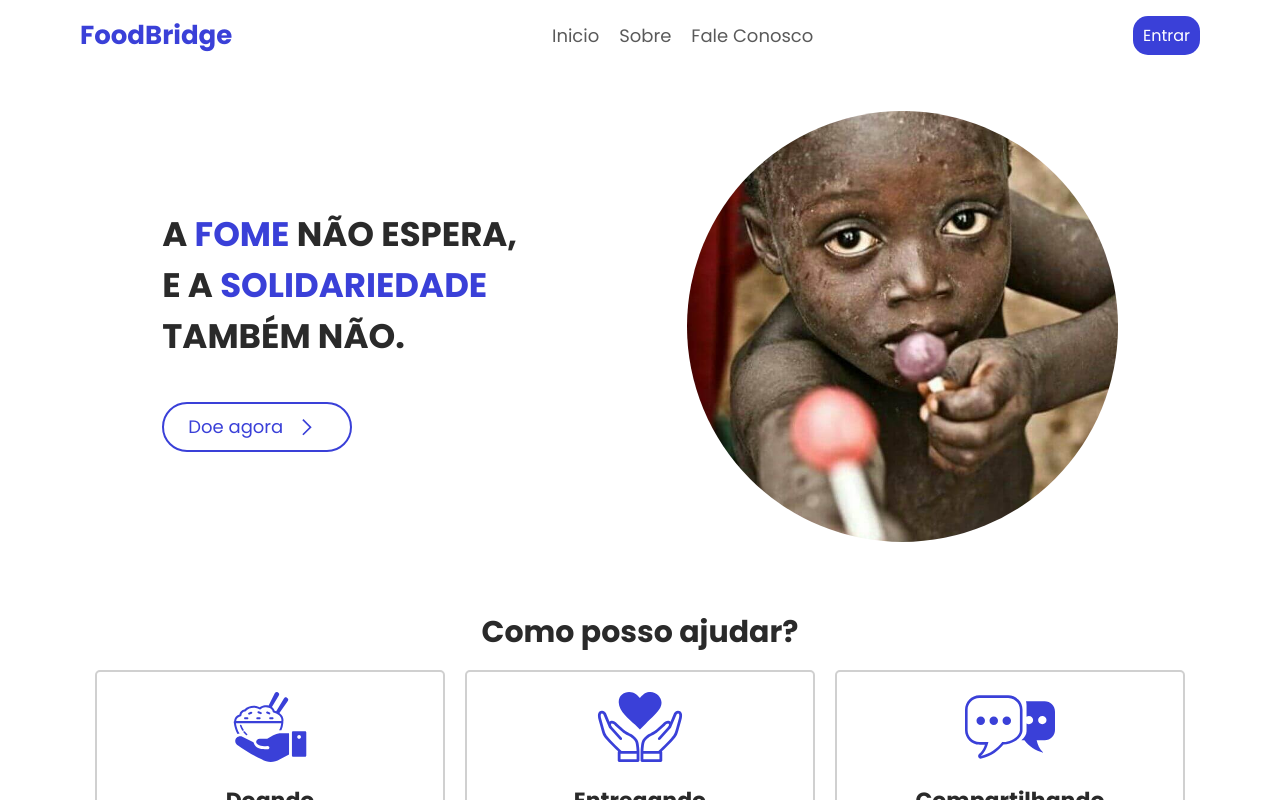
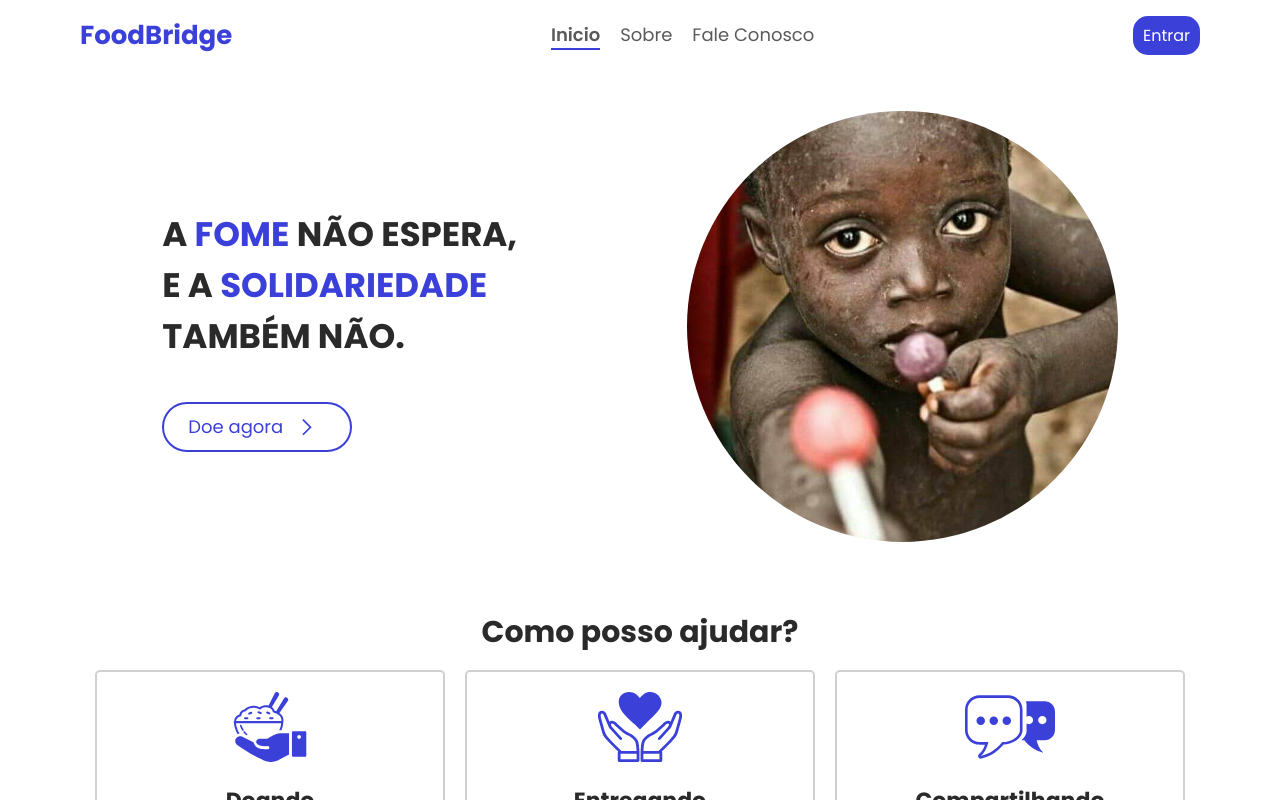
Before and after one commit to EduardoGollner0609/FoodBridge, a React (Vite) app in the folder frontend/: page /home in a window 1280 px wide. Shown: the top 800 px of the page. Built offline with nearby package versions, Linux system fonts and the light colour scheme.

Commit message:
Criando link especial para header.

```diff
--- a/frontend/src/components/HeaderHomePage/index.tsx
+++ b/frontend/src/components/HeaderHomePage/index.tsx
@@ -14,13 +14,19 @@ export default function HeaderHomePage() {
                 </div>
                 <div className="header-introduction-page-navegation-options">
                     <ul>
-                        <NavLink to="/home">
+                        <NavLink to="/home" className={({ isActive }) =>
+                            isActive ? "option-navegation-header-active" : ""
+                        }>
                             <li>Inicio</li>
                         </NavLink>
-                        <NavLink to="/about">
+                        <NavLink to="/about" className={({ isActive }) =>
+                            isActive ? "option-navegation-header-active" : ""
+                        }>
                             <li>Sobre</li>
                         </NavLink>
-                        <NavLink to="/contact">
+                        <NavLink to="/contact" className={({ isActive }) =>
+                            isActive ? "option-navegation-header-active" : ""
+                        }>
                             <li>Fale Conosco</li>
                         </NavLink>
                     </ul>
--- a/frontend/src/components/HeaderHomePage/styles.css
+++ b/frontend/src/components/HeaderHomePage/styles.css
@@ -39,6 +39,11 @@ header nav {
   color: var(--fb-color-quartiary);
   border-radius: 15px;
   padding: 8px 10px;
+}
+
+.option-navegation-header-active {
+  border-bottom: 2px solid var(--fb-color-primary);
+  font-weight: 600;
 }
 
 @media (max-width: 750px) {
```
